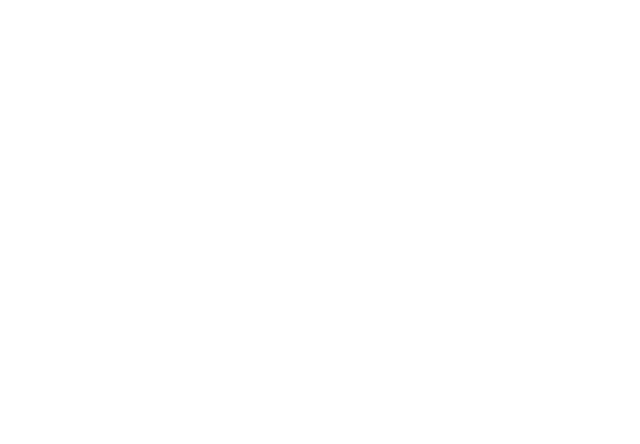
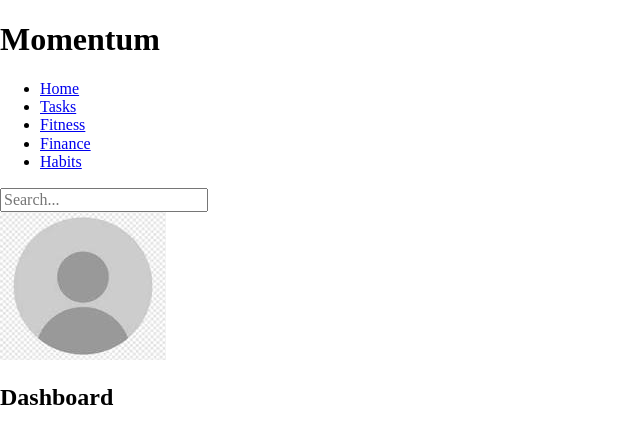
Before and after one commit to ryanstokes21/momentum-dashboard, a website with bundled scripts: page index.html in a window 1280 px wide. Shown: the whole page, without its empty margins (0-640 px from the left). Built offline with nearby package versions, Linux system fonts and the light colour scheme.

Commit message:
add basic layout in html

```diff
--- a/index.html
+++ b/index.html
@@ -5,9 +5,37 @@
     <meta name="viewport" content="width=device-width, initial-scale=1.0" />
     <link rel="stylesheet" href="./css/main.css" />
     <script type="module" src="./js/main.js"></script>
-    <title>DashBoard</title>
+    <title>Dashboard</title>
   </head>
   <body>
-    <div class="dashboard-layout"></div>
+    <div class="dashboard-layout">
+      <aside class="sidebar">
+        <h1 class="logo"><span>M</span>omentum</h1>
+        <nav>
+          <ul>
+            <li><a href="./index.html">Home</a></li>
+            <li><a href="./pages/tasks.html">Tasks</a></li>
+            <li><a href="./pages/fitness.html">Fitness</a></li>
+            <li><a href="./pages/finance.html">Finance</a></li>
+            <li><a href="./pages/habits.html">Habits</a></li>
+          </ul>
+        </nav>
+      </aside>
+      <header class="main-header">
+        <div class="search-bar">
+          <input type="search" id="global-search" placeholder="Search..." />
+        </div>
+        <img
+          src="./assets/images/profile-placeholder copy.jpeg"
+          alt="Default profile image"
+          id="profile-picture"
+        />
+      </header>
+      <main class="main-content">
+        <section class="dashboard-page">
+          <h2>Dashboard</h2>
+        </section>
+      </main>
+    </div>
   </body>
 </html>
```
